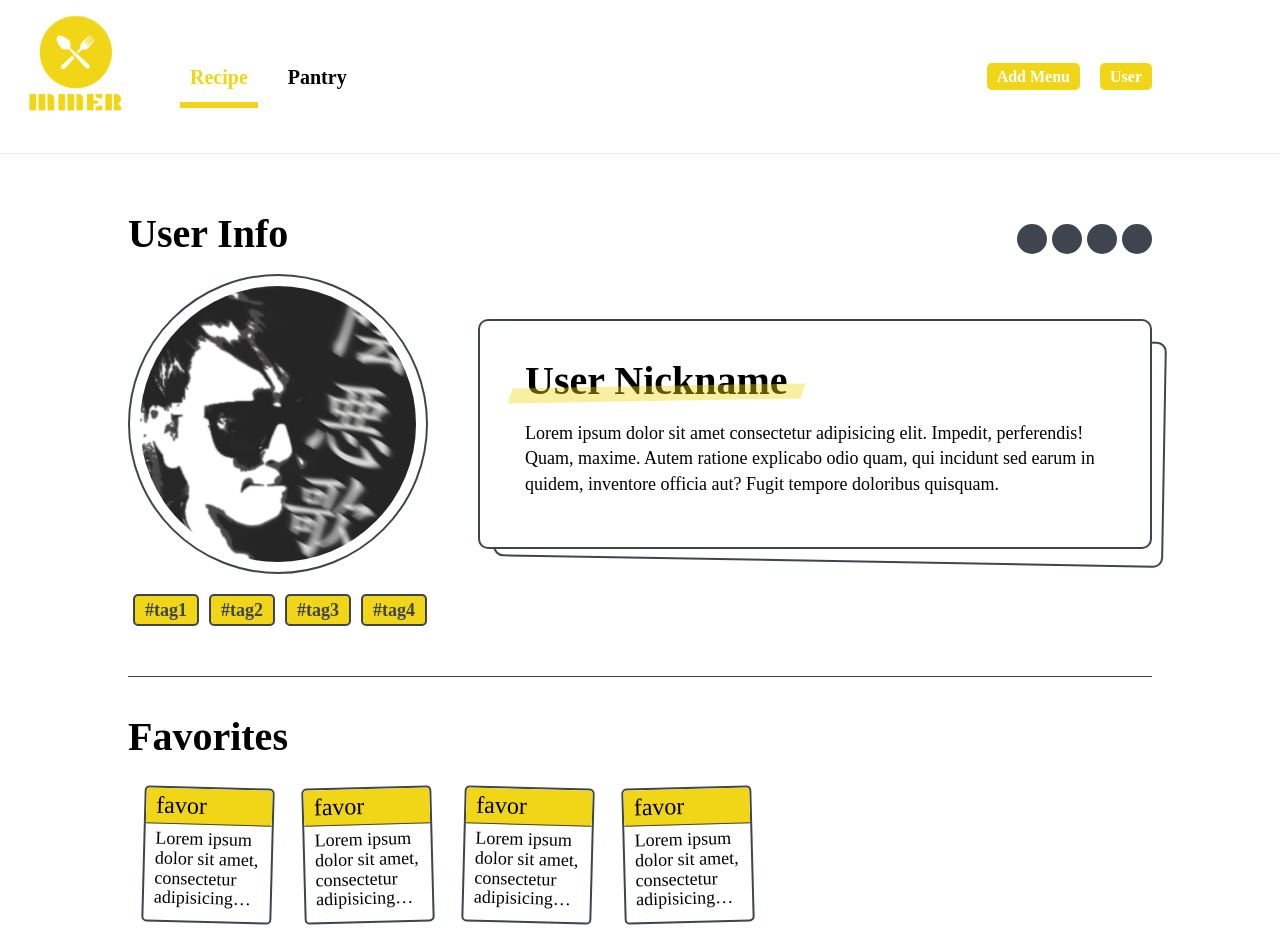
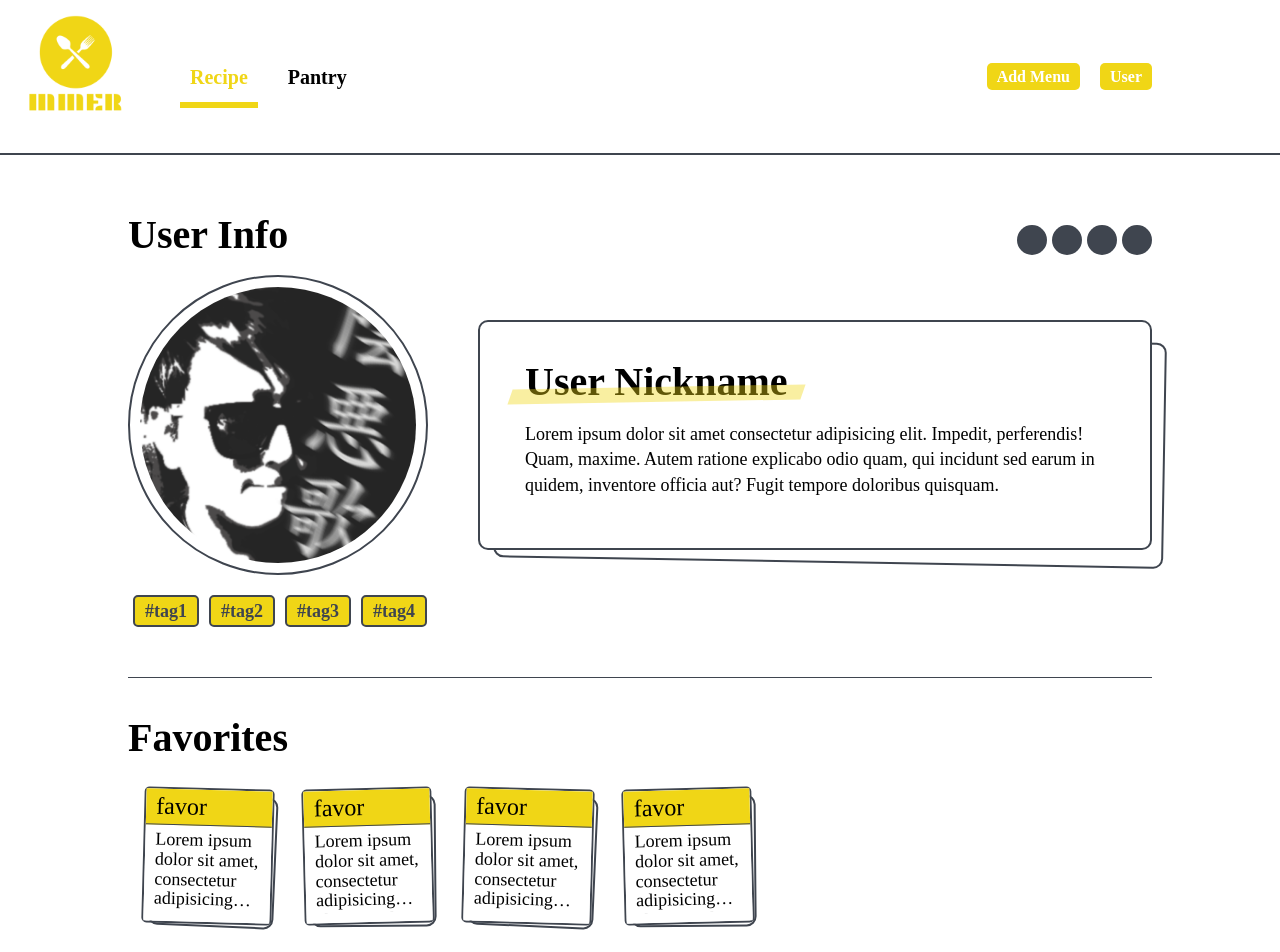
Before and after one commit to doakuma/MMER, a Next.js app in the folder front/: page /user in a window 1280 px wide. Shown: the top 952 px of the page. Built offline with nearby package versions, Linux system fonts and the light colour scheme.

Commit message:
[dev] favorite item style

```diff
--- a/front/styles/layout.css
+++ b/front/styles/layout.css
@@ -4,7 +4,7 @@
 .header {
   display: flex;
   align-items: center;
-  border-bottom: 1px solid #e4e8ef;
+  border-bottom: 2px solid #3f454f;
 }
 .footer {
   padding: 40px 0;
@@ -701,19 +701,36 @@
   flex-wrap: wrap;
 }
 .list-favor li {
-  overflow: hidden;
+  position: relative;
   margin: 10px 15px;
-  padding: 0 0 10px;
   width: 130px;
   border: 2px solid #3f454f;
   border-radius: 5px;
   background: #fff;
+  z-index: 1;
+}
+.list-favor li:after {
+  content: "";
+  display: block;
+  position: absolute;
+  top: 0;
+  bottom: 0;
+  left: 0;
+  right: 0;
+  border: 2px solid #3f454f;
+  border-radius: 10px;
+  transform: translate(5px, 5px) rotate(1deg);
+  z-index: -1;
 }
 .list-favor li:nth-child(odd) {
   transform: rotate(1.5deg);
 }
 .list-favor li:nth-child(even) {
   transform: rotate(-1.5deg);
+}
+.list-favor dl {
+  padding: 0 0 10px;
+  background: #fff;
 }
 .list-favor dt {
   padding: 5px 10px;
```
